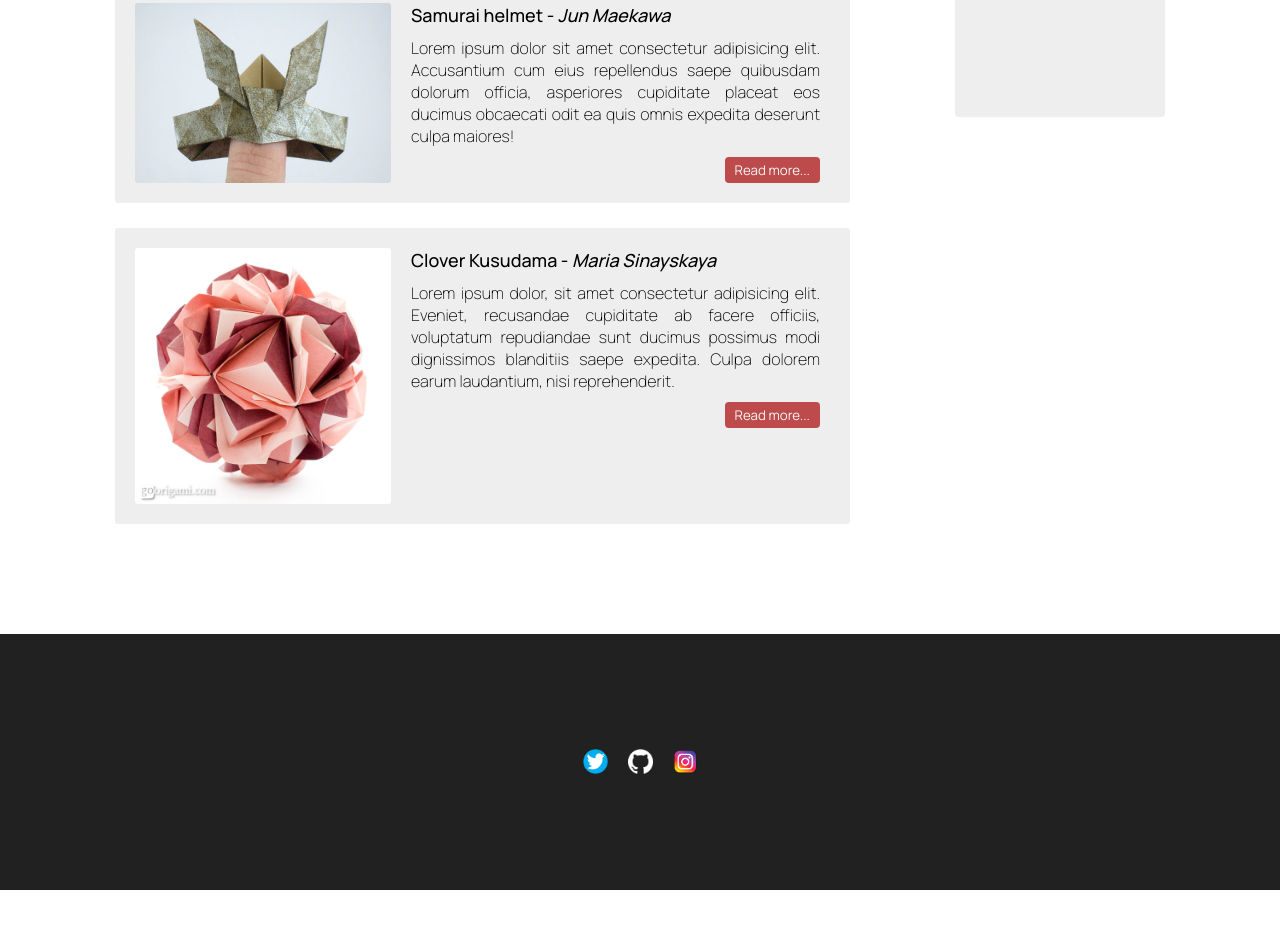
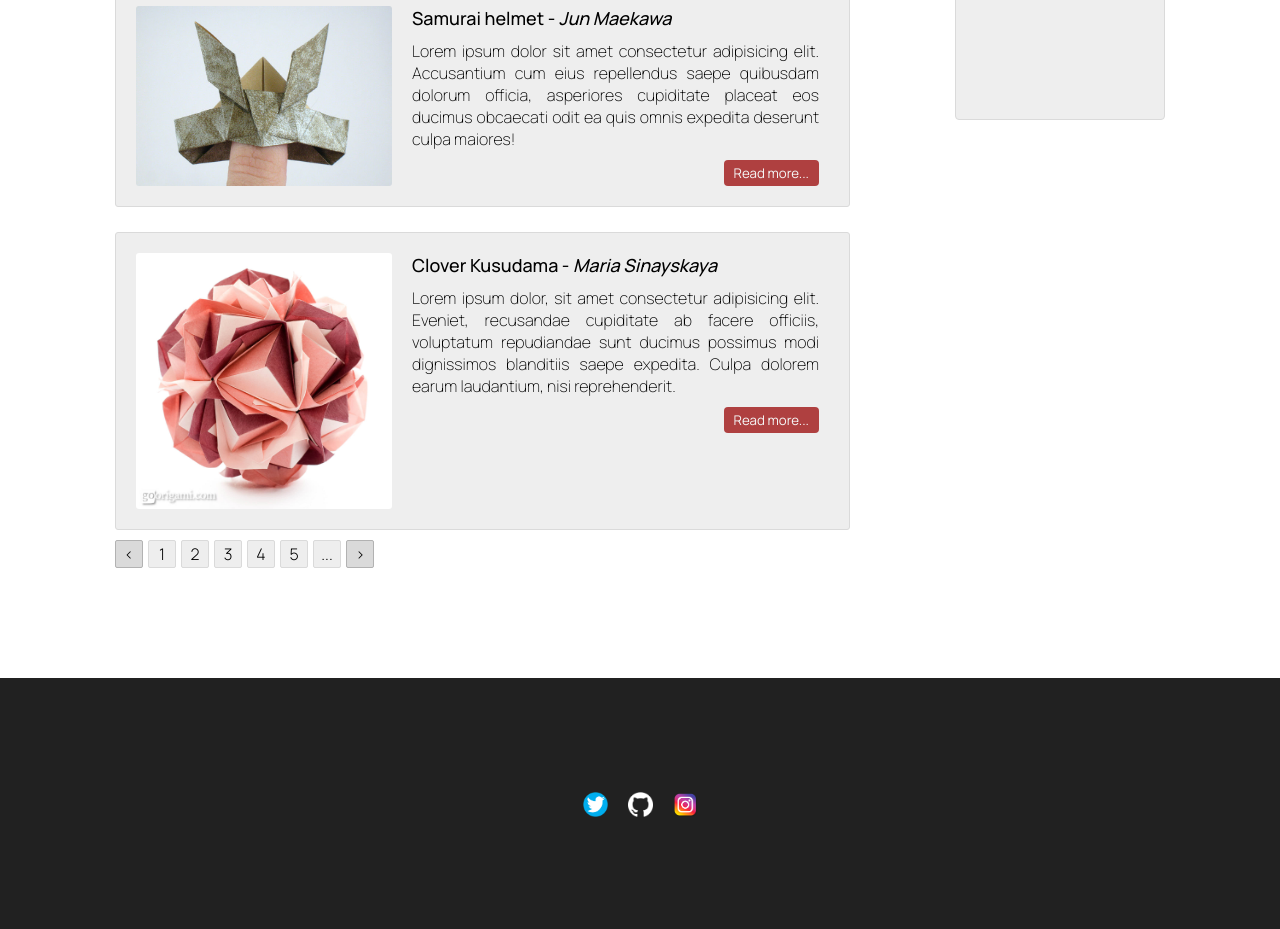
Before and after one commit to agthus/agthus.github.io, a plain HTML site: page index.html in a window 1280 px wide. Shown: the part 427-1356 px from the top of the page. Before the commit the page ends 1317 px from the top, so only its background shows below. Drawn offline with Linux system fonts and the light colour scheme.

Commit message:
HTML and CSS based updated

```diff
--- a/index.html
+++ b/index.html
@@ -55,15 +55,24 @@
 			<li class="contents__item">2019</li>
 		</ul>
 	</aside>
+	<section class="post-nav post-nav--m">
+		<div class="post-nav__item post-nav__item--move"><</div>
+		<div class="post-nav__item">1</div>
+		<div class="post-nav__item">2</div>
+		<div class="post-nav__item">3</div>
+		<div class="post-nav__item">4</div>
+		<div class="post-nav__item">5</div>
+		<div class="post-nav__item">...</div>
+		<div class="post-nav__item post-nav__item--move">></div>
+	</section>
 	</div>
 	<div class="blank-space blank-space--size-big"></div>
 	<footer class="footer">
 		<section class="socials">
-			<img src="media/img/logo-twitter.png" alt="" class="socials__logo">
-			<img src="media/img/logo-github.png" alt="" class="socials__logo">
-			<img src="media/img/logo-instagram.png" alt="" class="socials__logo">
+			<a href=""><img src="media/img/logo-twitter.png" alt="" class="socials__logo"></a>
+			<a href=""><img src="media/img/logo-github.png" alt="" class="socials__logo"></a>
+			<a href=""><img src="media/img/logo-instagram.png" alt="" class="socials__logo"></a>
 		</section>
-		<div class="nav-footer"></div>
 		<small class="copy"></small>
 	</footer>
 </body>
--- a/main.css
+++ b/main.css
@@ -4,22 +4,26 @@ html { font-size: 62.5%; }
 
 :root {
 	--black : #212121;
-	--red   : #bd4b4b;
+	--red   : #af4040;
 	--pink  : #efb7b7;
 	--lgrey : #eeeeee;
-	--dgrey : #c6c6c6;
+	--dgrey : #dadada;
+	--kgrey : #b2b2b2;
+	--blue  : #515e63;
 }
 
-/* header block */
+/* #header block */
 
 .header {
 	display: flex;
 	align-items: center;
 	justify-content: center;
 	flex-direction: column;
+
 	padding: 4rem 1rem 1rem 1rem;
 	width: 100%;
 	height: 10%;
+
 	background-color: white;
 }
 
@@ -32,7 +36,7 @@ html { font-size: 62.5%; }
 	box-shadow: 4px 3px 7px 4px var(--dgrey);
 }
 
-/* nav bar */
+/* #nav bar */
 
 .nav {
 	display: flex;
@@ -50,7 +54,7 @@ html { font-size: 62.5%; }
 	text-decoration: none;
 }
 
-/* blank space */
+/* #blank space */
 
 .blank-space {
 	width: 100%;
@@ -65,42 +69,46 @@ html { font-size: 62.5%; }
 	height: 2.5rem;
 }
 
-/* grid-container block */
+/* #grid-container block */
 
 .grid-container {
 	display: grid;
 	grid-template-columns: repeat( 12, 1fr);
+
 	padding: 1rem;
 }
 
-/* main block */
+/* #main block */
 
 .main {
 	grid-column-start: 2;
 	grid-column-end: 9;
 }
 
-/* post section/block */
+/* #post section/block */
 
 .post-preview {
 	display: flex;
 	padding: 2rem;
 	width: 100%;
 	height: auto;
+
 	background-color: var(--lgrey);
+	border: solid 1px var(--dgrey);
 	border-radius: .3rem;
 }
 
-/* container for title, txt and btn */
+/* #container for title, txt and btn */
 
 .post-info {
 	padding: 0rem 1rem 0 2rem;
 }
 
-/* post content */
+/* #post content */
 
 .post-preview__title {
 	margin-bottom: 1rem;
+
 	font-family: 'Manrope Medium';
 	font-size: 1.8rem;
 }
@@ -113,6 +121,7 @@ html { font-size: 62.5%; }
 
 .post-preview__img {
 	width: 20vw;
+
 	border-radius: .3rem;
 }
 
@@ -124,17 +133,18 @@ html { font-size: 62.5%; }
 .post-preview__btn-more {
 	margin-top: 1rem;
 	padding: .4rem 1rem;
+	float: right;
+
 	color: whitesmoke;
 	background-color: var(--red);
 	border: transparent 1px;
-	float: right;
 }
 
 .btn-more:hover {
 	cursor: pointer;
 }
 
-/* contents block */
+/* #contents block */
 
 .contents {
 	grid-column-start: 10;
@@ -144,15 +154,18 @@ html { font-size: 62.5%; }
 	height: 50%;
 
 	background-color: var(--lgrey);
+	border: solid 1px var(--dgrey);
 	border-radius: .4rem;
 }
 
 .contents__title {
 	padding-bottom: 1rem;
 	width: 100%;
+
 	font-family: 'Manrope Medium';
 	font-size: 1.8rem;
 }
+
 
 .contents__list {
 	/*list-style-type: "\027A4";*/
@@ -161,18 +174,55 @@ html { font-size: 62.5%; }
 
 .contents__item {
 	margin: 0 0 .5rem 0;
+
 	font-family: 'Manrope Light';
 	font-size: 1.6rem;
 }
 
-/* footer block */
+/* #post-nav block */
+
+.post-nav {
+	grid-column-start: 2;
+	grid-column-end: 5;
+
+	display: flex;
+}
+
+.post-nav__item {
+	display: flex;
+	justify-content: center;
+	align-items: center;
+
+	margin-right: .5rem;
+	width: 2.8rem;
+	height: 2.8rem;
+
+	font-family: "Manrope Light";
+	font-size: 1.6rem;
+	background-color: var(--lgrey);
+	border: solid 1px var(--dgrey);
+	border-radius: .2rem;
+}
+
+.post-nav__item--move{
+	border-color: var(--kgrey);
+	background-color: var(--dgrey);
+}
+
+.post-nav--m {
+	margin-top: 1rem;
+}
+
+/* #footer block */
 
 .footer {
 	display: flex;
 	align-items: center;
 	justify-content: center;
+
 	width: 100%;
 	height: 20vw;
+
 	background-color: var(--black);
 }
 
@@ -180,6 +230,7 @@ html { font-size: 62.5%; }
 	display: flex;
 	align-items: center;
 	justify-content: center;
+
 	width: auto;
 }
 
```
Lines whose indentation alone changed are shown as unchanged.
